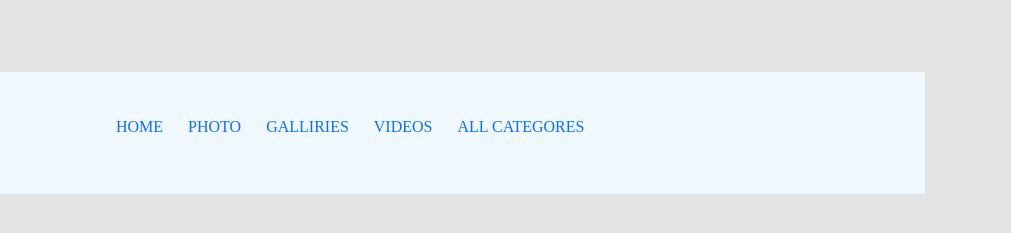
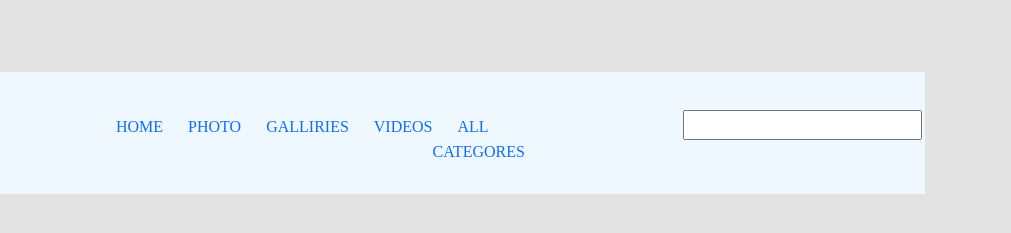
Before and after one commit to UrazbakhtinIVE/Lemon, a plain HTML site: page index.html in a window 1280 px wide. Shown: the part 461-694 px from the top of the page, 269-1280 px from the left. Drawn offline with nearby package versions, Linux system fonts and the light colour scheme; a web font is replaced by a local one.

Commit message:
add input

```diff
--- a/CSS/style.css
+++ b/CSS/style.css
@@ -55,3 +55,8 @@ nav{
     background-color: aliceblue;
     height:440px;
 }
+
+.search_input{
+    margin: 38px;
+    padding-left: 120px;
+}
--- a/index.html
+++ b/index.html
@@ -30,10 +30,14 @@
                                         <li class="li_menu"><a id="a_menu" href="#">galliries</a></li>
                                         <li class="li_menu"><a id="a_menu" href="#">videos</a></li>
                                         <li class="li_menu"><a id="a_menu" href="#">all categores</a></li>
+                                        <li class="search_input">
+                                            <input>
+                                        </li>
                                     </ul>
+
                                 </nav>
                             </div>
-                            <div class="col"></div>
+
                         </div>
                     </div>
 
```
